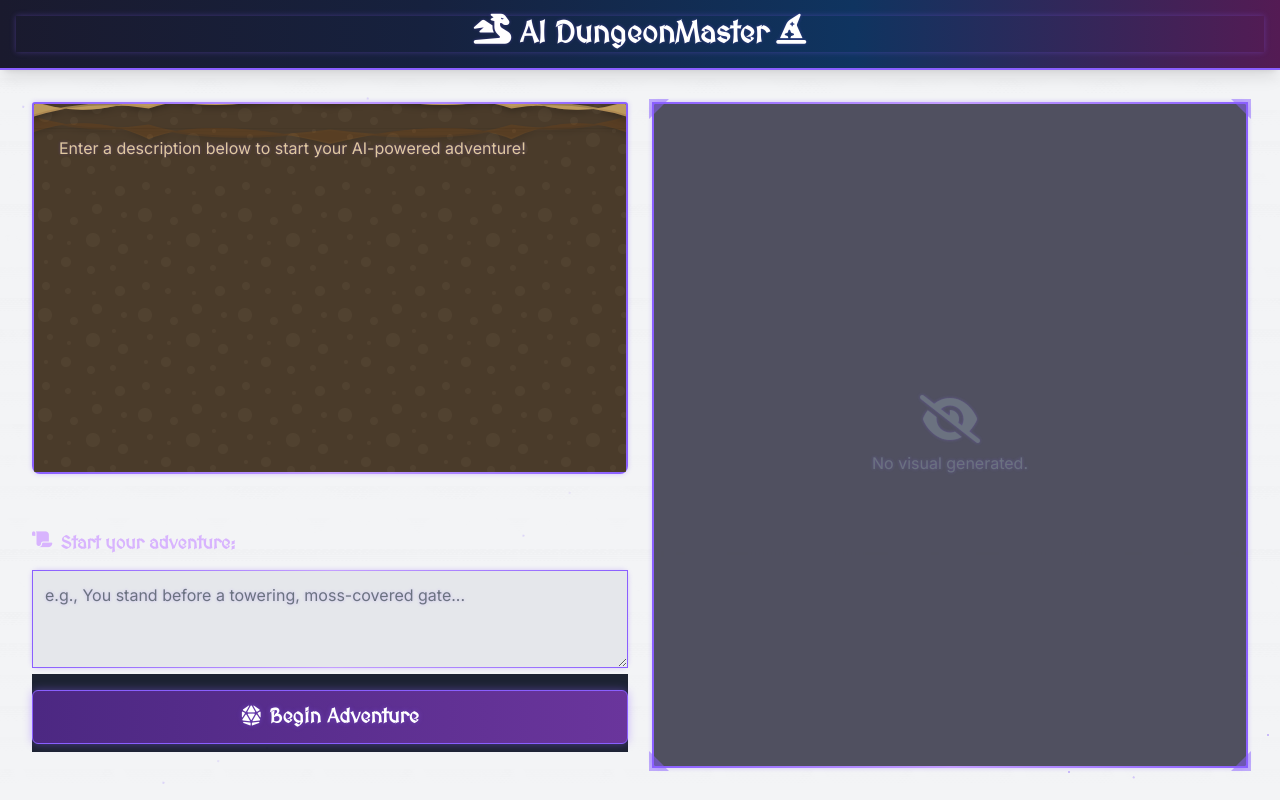
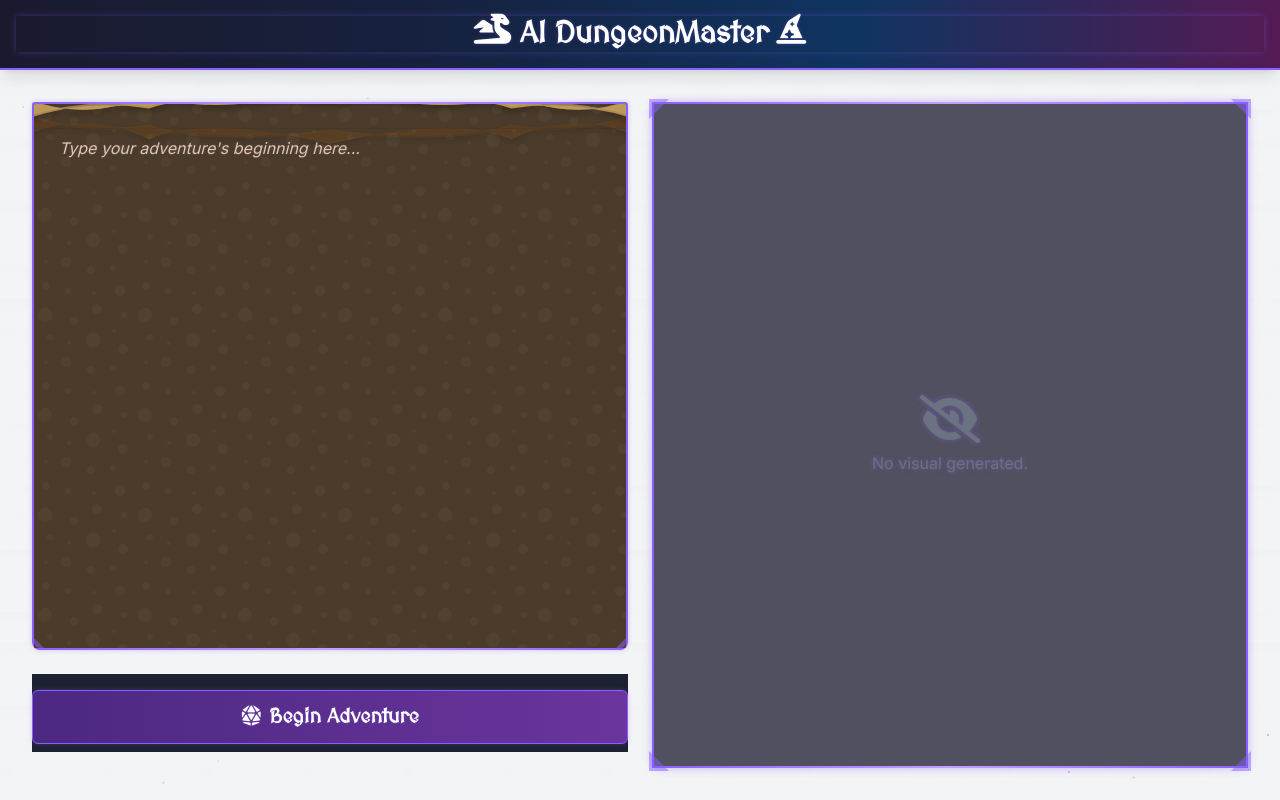
Before and after one commit to ShingiraiBhengesa/dungeon-master, a Flask app: page / in a window 1280 px wide. Run offline with Flask 3, Linux system fonts and the light colour scheme; parts of the project's set-up code (start-up, migrations or seed data) failed here and were passed over; some libraries are stand-ins or nearby versions.

Commit message:
final updates to UI

```diff
--- a/static/css/fantasy.css
+++ b/static/css/fantasy.css
@@ -249,6 +249,31 @@ h1.glow-effect, h2.glow-effect, h3.glow-effect, label.glow-effect {
 /* Smooth scrolling */
 html { scroll-behavior: smooth; }
 
+/* Styling for contenteditable story output */
+#story-output[contenteditable="true"] {
+    cursor: text;
+    border-color: #a78bfa; /* Purple border to indicate editable */
+    box-shadow: 0 0 10px rgba(167, 139, 250, 0.5); /* Purple glow */
+}
+
+#story-output[contenteditable="true"]:focus {
+    outline: 2px solid #8b5cf6; /* Stronger purple outline on focus */
+    box-shadow: 0 0 15px rgba(139, 93, 246, 0.7);
+}
+
+/* Placeholder styling for contenteditable div */
+#story-output[contenteditable="true"][data-placeholder]:empty:before {
+    content: attr(data-placeholder);
+    color: #9ca3af; /* Tailwind gray-400 */
+    font-style: italic;
+    pointer-events: none; /* Important to allow clicks to focus the div */
+}
+
+.dark #story-output[contenteditable="true"][data-placeholder]:empty:before {
+    color: #6b7280; /* Tailwind gray-500 for dark mode */
+}
+
+
 /* === Start: End Adventure Button Styling === */ /* Renamed from Quit Game */
 #end-adventure-container { /* Renamed from #quit-game-container */
     width: 100%;
--- a/static/js/script.js
+++ b/static/js/script.js
@@ -6,6 +6,7 @@
 // --- State ---
 let currentSessionId = null; // Initialize later
 let isLoading = false;
+const storyOutputPlaceholderText = "Type your adventure's beginning here...";
 
 // --- Helper Functions ---
 
@@ -36,7 +37,7 @@ function enableInteraction() {
     const loadingOverlay = document.getElementById('loading-overlay');
     const choicesContainer = document.getElementById('choices-container');
     const startButton = document.getElementById('start-button');
-    const initialPromptContainer = document.getElementById('initial-prompt-container');
+    const storyOutput = document.getElementById('story-output'); // Added
 
     isLoading = false;
     if (loadingOverlay) {
@@ -51,12 +52,16 @@ function enableInteraction() {
         button.disabled = false;
         button.classList.remove('opacity-50', 'cursor-not-allowed');
     });
-    if (startButton && initialPromptContainer && !initialPromptContainer.classList.contains('hidden')) {
-        startButton.disabled = false;
-        startButton.classList.remove('opacity-50', 'cursor-not-allowed');
-    } else if (startButton) {
-         startButton.disabled = true; // Should be enabled if choices are not present
-         startButton.classList.add('opacity-50', 'cursor-not-allowed');
+
+    // Enable startButton if storyOutput is editable (i.e., game not started)
+    if (startButton) {
+        if (storyOutput && storyOutput.contentEditable === 'true') {
+            startButton.disabled = false;
+            startButton.classList.remove('opacity-50', 'cursor-not-allowed');
+        } else {
+            startButton.disabled = true;
+            startButton.classList.add('opacity-50', 'cursor-not-allowed');
+        }
     }
 }
 
@@ -68,7 +73,24 @@ function enableInteraction() {
 function updateStoryOutput(text) {
     const storyOutput = document.getElementById('story-output');
     if (!storyOutput) return;
-    storyOutput.innerHTML = '';
+
+    // Only update if not editable (i.e., game is active, not in prompt input mode)
+    if (storyOutput.contentEditable === 'true') {
+        // If it's editable and we're trying to update, it's likely a reset to placeholder.
+        // The placeholder is handled by CSS :empty:before, so just clear it.
+        // However, this function is for story updates, not placeholder resets.
+        // For placeholder reset, call a dedicated function or set innerHTML = '' directly.
+        if (text === storyOutputPlaceholderText) { // Special case for resetting to placeholder
+            storyOutput.innerHTML = ''; // Let CSS handle placeholder
+            // Ensure the initial <p> tag for styling is there if CSS relies on it
+            const initialP = document.createElement('p');
+            initialP.classList.add('italic', 'text-gray-400', 'dark:text-gray-500');
+            // storyOutput.appendChild(initialP); // This will prevent :empty selector, CSS handles placeholder
+        }
+        return;
+    }
+
+    storyOutput.innerHTML = ''; // Clear previous content
 
     if (window.dungeonEffects && window.dungeonEffects.typeStory) {
         const formattedText = text.split('\n').map(line => line.trim()).filter(line => line).join('<br>');
@@ -153,15 +175,17 @@ function updateAudioPlayer(audioUrl) {
  */
 function updateChoices(choices) {
     const choicesContainer = document.getElementById('choices-container');
-    const initialPromptContainer = document.getElementById('initial-prompt-container');
-    if (!choicesContainer || !initialPromptContainer) {
-        console.error("Choices container or initial prompt container not found.");
+    const storyOutput = document.getElementById('story-output'); // Used to check if game has started
+
+    if (!choicesContainer || !storyOutput) {
+        console.error("Choices container or story output not found for updateChoices.");
         return;
     }
     choicesContainer.innerHTML = ''; // Clear previous choices
 
     if (!choices || choices.length === 0) {
-        if (initialPromptContainer.classList.contains('hidden')) { // Only show "story concludes" if game has started
+        // Game has started if storyOutput is NOT editable
+        if (storyOutput.contentEditable === 'false') {
             const endMessage = document.createElement('p');
             endMessage.textContent = "The story concludes, or perhaps the path ahead is unclear...";
             endMessage.classList.add('italic', 'text-center', 'text-gray-500', 'dark:text-gray-400', 'mt-4', 'fade-in');
@@ -230,11 +254,23 @@ function updateChoices(choices) {
 function displayError(message) {
      const storyOutput = document.getElementById('story-output');
      const choicesContainer = document.getElementById('choices-container');
-     const initialPromptContainer = document.getElementById('initial-prompt-container');
-     const endAdventureContainer = document.getElementById('end-adventure-container'); // Renamed
+     // const initialPromptContainer = document.getElementById('initial-prompt-container'); // Removed
+     const endAdventureContainer = document.getElementById('end-adventure-container');
+     const startButton = document.getElementById('start-button');
+     const startButtonContainer = document.getElementById('start-button-container'); // Added
+
      if (!storyOutput || !choicesContainer) return;
      console.error("Game Error:", message);
-     storyOutput.innerHTML = '';
+
+     storyOutput.contentEditable = 'true'; // Make it editable again
+     storyOutput.innerHTML = ''; // Clear content to show CSS placeholder
+     // Add the initial p tag for placeholder styling if needed, or rely on :empty:before
+     const placeholderP = document.createElement('p');
+     placeholderP.classList.add('italic', 'text-gray-400', 'dark:text-gray-500');
+     placeholderP.textContent = storyOutputPlaceholderText;
+     storyOutput.appendChild(placeholderP);
+
+
      const errorElement = document.createElement('div');
      errorElement.innerHTML = `
         <p class="font-bold text-red-600 dark:text-red-400 text-lg mb-2">An Error Occurred</p>
@@ -242,13 +278,17 @@ function displayError(message) {
         <p class="text-sm text-gray-600 dark:text-gray-400 mt-3">Please check the server logs or try refreshing the page.</p>
      `;
      errorElement.classList.add('text-center', 'p-4', 'border', 'border-red-300', 'dark:border-red-700', 'bg-red-50', 'dark:bg-red-900/30', 'rounded-md', 'fade-in');
-     storyOutput.appendChild(errorElement);
+     // Prepend error so placeholder logic doesn't get confused
+     storyOutput.insertBefore(errorElement, storyOutput.firstChild);
+
 
      choicesContainer.innerHTML = '';
      updateSceneImage(null);
      updateAudioPlayer(null);
-     if (initialPromptContainer) initialPromptContainer.classList.remove('hidden');
-     if (endAdventureContainer) endAdventureContainer.classList.add('hidden'); // Hide end adventure button on error
+     if (startButtonContainer) startButtonContainer.classList.remove('hidden'); // Show start button container
+     if (startButton) startButton.classList.remove('hidden');
+     if (endAdventureContainer) endAdventureContainer.classList.add('hidden');
+     enableInteraction();
 }
 
 
@@ -309,14 +349,22 @@ async function postToBackend(endpoint, data) {
  * Handles the click event for the "Begin Adventure" button.
  */
 async function handleStartClick() {
-    const initialPromptInput = document.getElementById('initial-prompt');
-    const initialPromptContainer = document.getElementById('initial-prompt-container');
-    const startButton = document.getElementById('start-button'); // Get the start button
-    const endAdventureContainer = document.getElementById('end-adventure-container'); // Renamed
-    if (!initialPromptInput || isLoading) return;
-    const prompt = initialPromptInput.value.trim();
+    const storyOutput = document.getElementById('story-output');
+    const startButton = document.getElementById('start-button');
+    const startButtonContainer = document.getElementById('start-button-container'); // Added
+    const endAdventureContainer = document.getElementById('end-adventure-container');
+
+    if (!storyOutput || isLoading) return;
+
+    let prompt = storyOutput.textContent.trim();
+    // If the content is the placeholder, treat as empty
+    if (prompt === storyOutputPlaceholderText || storyOutput.querySelector('p.italic')?.textContent === storyOutputPlaceholderText) {
+        prompt = "";
+    }
+
     if (!prompt) {
-        alert("Please enter a starting description for your adventure.");
+        alert("Please type a starting description for your adventure into the scroll.");
+        storyOutput.focus();
         return;
     }
 
@@ -324,9 +372,17 @@ async function handleStartClick() {
         window.dungeonEffects.sounds.play('success', { volume: 0.4 });
     }
 
-    if (initialPromptContainer) initialPromptContainer.classList.add('hidden');
-    if (startButton) startButton.classList.add('hidden'); // Explicitly hide the start button
-    updateStoryOutput("Generating the start of your adventure...");
+    storyOutput.contentEditable = 'false'; // Make story output non-editable
+    if (startButton) startButton.classList.add('hidden');
+    if (startButtonContainer) startButtonContainer.classList.add('hidden'); // Hide container too
+
+    // Clear the prompt text before showing "Generating..."
+    storyOutput.innerHTML = '';
+    const generatingP = document.createElement('p');
+    generatingP.textContent = "Generating the start of your adventure...";
+    storyOutput.appendChild(generatingP);
+    // updateStoryOutput("Generating the start of your adventure..."); // This won't work as it's not editable
+
     updateChoices([]);
     updateSceneImage(null);
     updateAudioPlayer(null);
@@ -334,15 +390,19 @@ async function handleStartClick() {
     const response = await postToBackend('/start', { prompt });
 
     if (response) {
+        storyOutput.contentEditable = 'false'; // Ensure it's not editable
         if (response.error && !response.scene) {
-             displayError(response.error); // This will also hide endAdventureContainer
-             // if (initialPromptContainer) initialPromptContainer.classList.remove('hidden'); // Handled by displayError
+             displayError(response.error);
+             // displayError will make storyOutput editable again and show start button
         } else {
+            // updateStoryOutput will now work as contentEditable is false
             updateStoryOutput(response.scene || "(The story didn't generate text for this turn.)");
             updateSceneImage(response.image_url);
             updateAudioPlayer(response.audio_url);
             updateChoices(response.choices);
-            if (endAdventureContainer) endAdventureContainer.classList.remove('hidden'); // Show end adventure button
+            if (endAdventureContainer) endAdventureContainer.classList.remove('hidden');
+            if (startButton) startButton.classList.add('hidden');
+            if (startButtonContainer) startButtonContainer.classList.add('hidden'); // Ensure container is hidden
             if (response.error) {
                  console.warn("Asset generation warning:", response.error);
                  const warningElement = document.createElement('p');
@@ -405,30 +465,39 @@ function handleEndAdventureClick() { // Renamed function
     console.log("End Adventure button clicked.");
 
     if (window.dungeonEffects && window.dungeonEffects.sounds) {
-        // Using 'error' sound for quit, or you can add a specific 'quit' sound
         window.dungeonEffects.sounds.play('error', { volume: 0.4 });
     }
 
-    const initialPromptContainer = document.getElementById('initial-prompt-container');
-    const initialPromptInput = document.getElementById('initial-prompt');
+    const storyOutput = document.getElementById('story-output');
     const startButton = document.getElementById('start-button');
-    const endAdventureContainer = document.getElementById('end-adventure-container'); // Renamed
-    const choicesContainer = document.getElementById('choices-container'); // To clear it
+    const startButtonContainer = document.getElementById('start-button-container'); // Added
+    const endAdventureContainer = document.getElementById('end-adventure-container');
+    const choicesContainer = document.getElementById('choices-container');
 
     // Reset UI to initial pre-game state
-    updateStoryOutput("Enter a description below to start your AI-powered adventure!");
+    if (storyOutput) {
+        storyOutput.contentEditable = 'true';
+        storyOutput.innerHTML = ''; // Clear content, CSS placeholder will appear
+        // Add the initial p tag for placeholder styling
+        const placeholderP = document.createElement('p');
+        placeholderP.classList.add('italic', 'text-gray-400', 'dark:text-gray-500');
+        placeholderP.textContent = storyOutputPlaceholderText;
+        storyOutput.appendChild(placeholderP);
+        storyOutput.focus();
+    }
+
     updateChoices([]);
     updateSceneImage(null);
     updateAudioPlayer(null);
 
-    if (choicesContainer) choicesContainer.innerHTML = ''; // Explicitly clear choices container
+    if (choicesContainer) choicesContainer.innerHTML = '';
 
-    if (initialPromptContainer) initialPromptContainer.classList.remove('hidden');
-    if (initialPromptInput) initialPromptInput.value = ''; // Clear previous prompt
+    // if (initialPromptContainer) initialPromptContainer.classList.remove('hidden'); // Removed
+    // if (initialPromptInput) initialPromptInput.value = ''; // Removed
     if (startButton) startButton.classList.remove('hidden');
-    if (endAdventureContainer) endAdventureContainer.classList.add('hidden'); // Renamed
+    if (startButtonContainer) startButtonContainer.classList.remove('hidden'); // Show container again
+    if (endAdventureContainer) endAdventureContainer.classList.add('hidden');
 
-    // Ensure interaction is re-enabled for the start button
     setTimeout(enableInteraction, 0);
 }
 
@@ -440,9 +509,10 @@ document.addEventListener('DOMContentLoaded', () => {
     try {
         const storyOutput = document.getElementById('story-output');
         const choicesContainer = document.getElementById('choices-container');
-        const initialPromptContainer = document.getElementById('initial-prompt-container');
-        const initialPromptInput = document.getElementById('initial-prompt');
+        // const initialPromptContainer = document.getElementById('initial-prompt-container'); // Removed
+        // const initialPromptInput = document.getElementById('initial-prompt'); // Removed
         const startButton = document.getElementById('start-button');
+        const startButtonContainer = document.getElementById('start-button-container'); // Added
         const imageContainer = document.getElementById('image-container');
         const sceneImage = document.getElementById('scene-image');
         const imagePlaceholder = document.getElementById('image-placeholder');
@@ -450,15 +520,15 @@ document.addEventListener('DOMContentLoaded', () => {
         const audioPlayer = document.getElementById('audio-player');
         const loadingOverlay = document.getElementById('loading-overlay');
         const sessionIdInput = document.getElementById('session-id');
-        const endAdventureButton = document.getElementById('end-adventure-button'); // Renamed
-        const endAdventureContainer = document.getElementById('end-adventure-container'); // Renamed
+        const endAdventureButton = document.getElementById('end-adventure-button');
+        const endAdventureContainer = document.getElementById('end-adventure-container');
 
         // Basic check for essential elements
         const elementsToCheck = {
-            storyOutput, choicesContainer, initialPromptContainer, initialPromptInput,
-            startButton, imageContainer, sceneImage, imagePlaceholder,
+            storyOutput, choicesContainer, /*initialPromptContainer, initialPromptInput,*/ // Removed
+            startButton, startButtonContainer, imageContainer, sceneImage, imagePlaceholder, // Added startButtonContainer
             audioPlayerContainer, audioPlayer, loadingOverlay, sessionIdInput,
-            endAdventureButton, endAdventureContainer // Renamed elements to check
+            endAdventureButton, endAdventureContainer
         };
 
         let essentialElementsFound = true;
@@ -496,14 +566,41 @@ document.addEventListener('DOMContentLoaded', () => {
         }
 
         startButton.addEventListener('click', handleStartClick);
-        if (endAdventureButton) { // Add event listener for end adventure button
-            endAdventureButton.addEventListener('click', handleEndAdventureClick); // Use renamed handler
+        if (endAdventureButton) {
+            endAdventureButton.addEventListener('click', handleEndAdventureClick);
         }
-        if (endAdventureContainer) { // Ensure end adventure container is hidden initially
+        if (endAdventureContainer) {
             endAdventureContainer.classList.add('hidden');
         }
 
-        updateStoryOutput("Enter a description below to start your AI-powered adventure!");
+        if (storyOutput) {
+            storyOutput.contentEditable = 'true';
+            // Set initial placeholder via direct manipulation if CSS :empty:before is not enough
+            // Or ensure the HTML has the initial <p> tag for the placeholder.
+            // The HTML already has: <p class="italic text-gray-400 dark:text-gray-500">Type your adventure's beginning here...</p>
+            // So, we just need to handle clearing it on focus.
+
+            storyOutput.addEventListener('focus', () => {
+                if (storyOutput.textContent.trim() === storyOutputPlaceholderText && storyOutput.querySelector('p.italic')) {
+                    storyOutput.innerHTML = ''; // Clear the placeholder <p>
+                }
+            });
+
+            storyOutput.addEventListener('blur', () => {
+                if (storyOutput.textContent.trim() === '') {
+                    storyOutput.innerHTML = ''; // Clear any stray newlines or spaces
+                    // Re-add the placeholder <p> tag or rely on CSS :empty:before
+                    // For CSS :empty:before to work, innerHTML must be truly empty.
+                    // If we want the <p> tag for styling, we add it back:
+                    const placeholderP = document.createElement('p');
+                    placeholderP.classList.add('italic', 'text-gray-400', 'dark:text-gray-500');
+                    placeholderP.textContent = storyOutputPlaceholderText;
+                    storyOutput.appendChild(placeholderP);
+                }
+            });
+        }
+
+        // updateStoryOutput("Enter a description below to start your AI-powered adventure!"); // Placeholder handled by HTML/CSS/focus/blur
         updateSceneImage(null);
         updateAudioPlayer(null);
         enableInteraction();
--- a/templates/index.html
+++ b/templates/index.html
@@ -138,9 +138,9 @@
 
     <main class="flex-grow container mx-auto p-4 md:p-6 lg:p-8 flex flex-col lg:flex-row gap-6 overflow-y-auto">
 
-        <div class="lg:w-1/2 flex flex-col space-y-4"> <div id="story-output" class="fantasy-panel fantasy-border p-5 rounded-lg shadow-md flex-grow overflow-y-auto min-h-[250px] parchment-bg scroll-border ornamental-corners torch-light">
+        <div class="lg:w-1/2 flex flex-col space-y-4"> <div id="story-output" contenteditable="true" class="fantasy-panel fantasy-border p-5 rounded-lg shadow-md flex-grow overflow-y-auto min-h-[250px] parchment-bg scroll-border ornamental-corners torch-light" data-placeholder="Type your adventure's beginning here...">
                 <span></span>
-                <p class="italic text-gray-400 dark:text-gray-500">Your adventure begins here...</p>
+                <p class="italic text-gray-400 dark:text-gray-500">Type your adventure's beginning here...</p>
             </div>
 
             <div id="audio-player-container" class="hidden flex-shrink-0 fantasy-border p-2 rounded-lg">
@@ -150,12 +150,6 @@
             <div id="choices-container" class="flex-shrink-0">
                 </div>
 
-            <div id="initial-prompt-container" class="space-y-3 pt-4 flex-shrink-0">
-                <label for="initial-prompt" class="block font-semibold text-lg font-medieval text-purple-300 dark:text-purple-300">
-                    <i class="fas fa-scroll mr-2 floating" title="Unfurl the ancient scroll and begin your tale..."></i>Start your adventure:
-                </label>
-                <textarea id="initial-prompt" rows="3" class="w-full p-3 border rounded-md bg-gray-200 dark:bg-gray-800 border-gray-400 dark:border-gray-600 focus:ring-2 focus:ring-purple-500 focus:outline-none fantasy-border magical-runes placeholder-gray-500 dark:placeholder-gray-400" placeholder="e.g., You stand before a towering, moss-covered gate..."></textarea>
-            </div>
 
             <div id="start-button-container" class="mt-auto pt-4 mb-4 start-button-sticky-container">
                 <button id="start-button" class="w-full fantasy-button text-white font-bold py-3 px-6 rounded-md magic-glow text-xl fixed-visible font-medieval">
```
